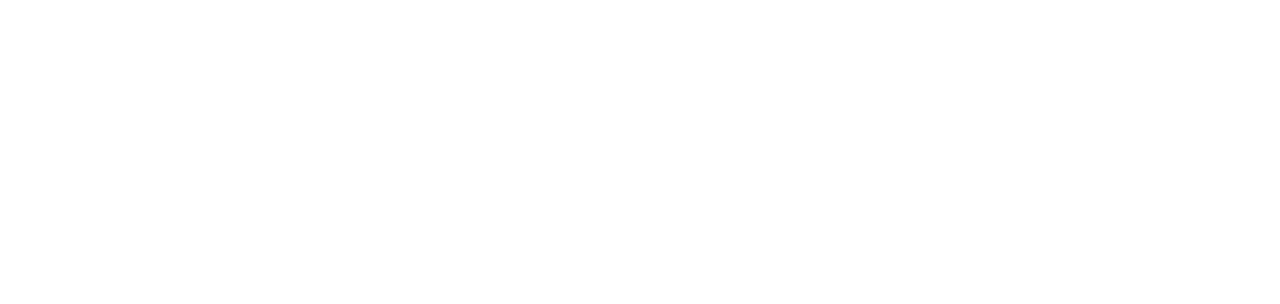
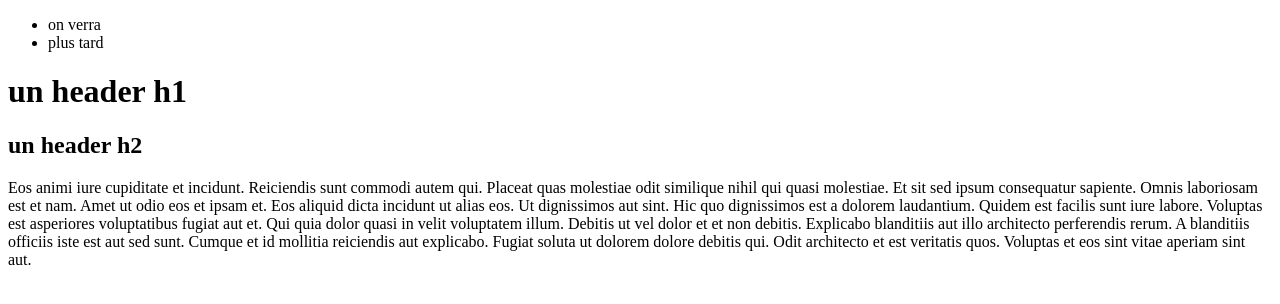
Before and after one commit to Heog/testGit7, a plain HTML site: page index.html in a window 1280 px wide. Drawn offline with Linux system fonts and the light colour scheme.

Commit message:
ajout _css_

```diff
--- a/index.html
+++ b/index.html
@@ -2,9 +2,23 @@
 <html>
   <head>
     <meta charset="utf-8">
-    <title></title>
+    <title>openclass revision</title>
+    <link rel="stylesheet" href="/css/master.css" media="screen" title="no title" charset="utf-8">
   </head>
   <body>
-
+    <ul>
+      <li>on verra</li>
+      <li>plus tard</li>
+    </ul>
+    <h1 id="debut">un header h1</h1>
+    <h2>un header h2</h2>
+    <p>
+      Eos animi iure cupiditate et incidunt. Reiciendis sunt commodi autem qui. Placeat quas molestiae odit similique nihil qui quasi molestiae.
+Et sit sed ipsum consequatur sapiente. Omnis laboriosam est et nam. Amet ut odio eos et ipsam et. Eos aliquid dicta incidunt ut alias eos. Ut dignissimos aut sint.
+Hic quo dignissimos est a dolorem laudantium. Quidem est facilis sunt iure labore. Voluptas est asperiores voluptatibus fugiat aut et. Qui quia dolor quasi in velit voluptatem illum.
+Debitis ut vel dolor et et non debitis. Explicabo blanditiis aut illo architecto perferendis rerum. A blanditiis officiis iste est aut sed sunt. Cumque et id mollitia reiciendis aut explicabo.
+Fugiat soluta ut dolorem dolore debitis qui. Odit architecto et est veritatis quos. Voluptas et eos sint vitae aperiam sint aut.
+    </p>
+    <a href="#debut"></a>
   </body>
 </html>
--- a/zeu.css
+++ /dev/null
@@ -1 +0,0 @@
-ceci est un test de branch
```
Also changed, not shown: css/test.css (added).
